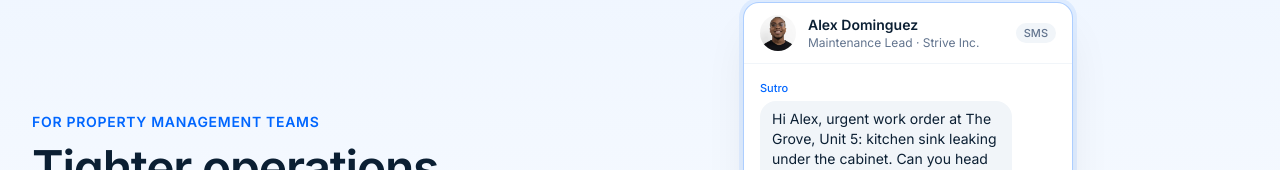
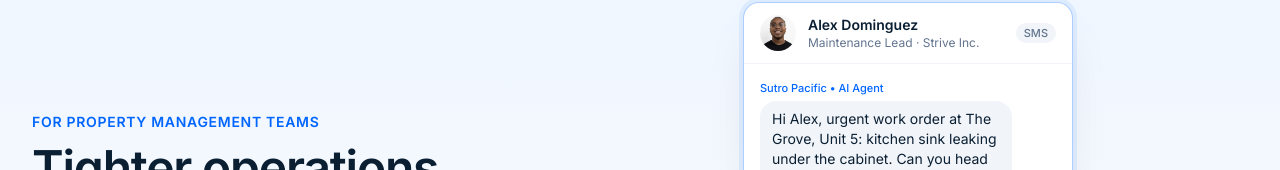
Before and after one commit to OThreeVerve/Sutro-Pacific-Website, a Next.js app: page / in a window 1280 px wide. Shown: the part 159-329 px from the top of the page. Built offline with nearby package versions, Linux system fonts and the light colour scheme.

Commit message:
Updated contact card for AI agent in Hero

```diff
--- a/components/HeroChatDemo.tsx
+++ b/components/HeroChatDemo.tsx
@@ -193,7 +193,7 @@ function Bubble({ step }: { step: ScriptStep }) {
   return (
     <div className={`bubble-in flex ${agent ? "justify-start" : "justify-end"}`}>
       <div className="max-w-[85%]">
-        {agent ? <p className="mb-1 text-[11px] font-medium text-pacific-600">Sutro</p> : null}
+        {agent ? <p className="mb-1 text-[11px] font-medium text-pacific-600">Sutro Pacific • AI Agent</p> : null}
         <div
           className={
             agent
--- a/index.html
+++ b/index.html
@@ -429,7 +429,7 @@ const win = (id,name,role,img,extra) => `<div class="hd-win ${extra}" id="hd-${i
 root.innerHTML = `<div class="hd">${win('alex','Alex Dominguez','Maintenance Lead','public/demo/alex.jpg','hd-alex')}${win('samantha','Samantha Phillips','Admin · Approver','public/demo/samantha.jpg','hd-sam hd-hidden')}</div>`;
 const W = {alex:document.getElementById('hd-alex'), samantha:document.getElementById('hd-samantha')};
 const body = t => W[t].querySelector('.hd-body');
-const bubble = ([t,f,text,photo]) => `<div class="hd-row ${f} hd-in"><div class="hd-msg">${f==='a'?'<p class="hd-from">Sutro</p>':''}<div class="hd-b">${photo?`<img class="hd-photo" src="${photo}" alt="Photo from the job site">`:''}${esc(text)}</div></div></div>`;
+const bubble = ([t,f,text,photo]) => `<div class="hd-row ${f} hd-in"><div class="hd-msg">${f==='a'?'<p class="hd-from">Sutro Pacific • AI Agent</p>':''}<div class="hd-b">${photo?`<img class="hd-photo" src="${photo}" alt="Photo from the job site">`:''}${esc(text)}</div></div></div>`;
 const dots = f => `<div class="hd-row ${f} hd-typing"><div class="hd-b hd-dots"><span></span><span style="animation-delay:150ms"></span><span style="animation-delay:300ms"></span></div></div>`;
 // Keep the newest message in view unless the visitor has scrolled up to read; fade the top edge once scrolled.
 const stick = {alex:true, samantha:true};
```
